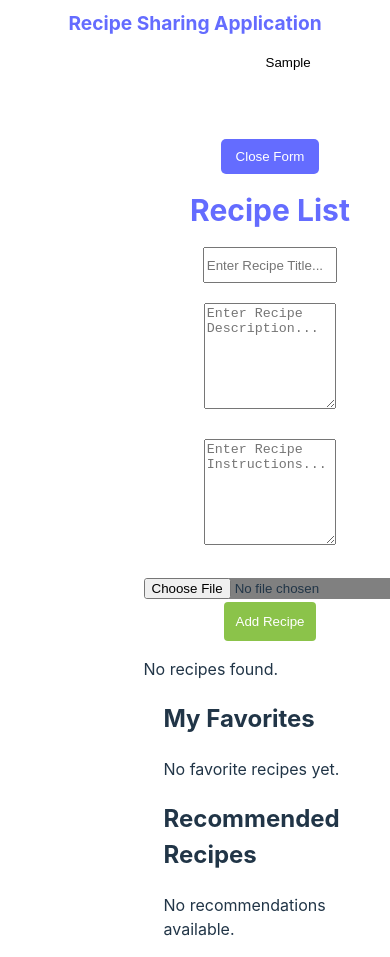
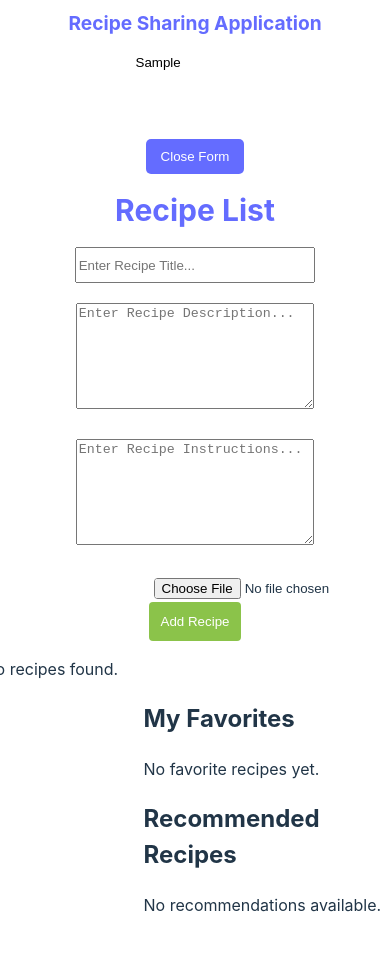
Before and after one commit to iamkayourday/recipe-sharing-app-dummy, a React (Vite) app: page /#/ in a window 390 px wide. Both pictures are taken after typing "Sample" into the empty fields and a click on the button "Add new Recipe". After the commit the page ends 933 px from the top, so only its background shows below. Built offline with nearby package versions, Linux system fonts and the light colour scheme.

Commit message:
paddings and margins

```diff
--- a/src/components/AddRecipeForm.jsx
+++ b/src/components/AddRecipeForm.jsx
@@ -75,7 +75,7 @@ const AddRecipeForm = () => {
         />
 
         {/* Input for uploading an image */}
-        <input style={{backgroundColor:'grey', cursor:'pointer', borderRadius:'4px', marginBottom:'3px'}}
+        <input className='img' style={{ cursor:'pointer', borderRadius:'4px', marginBottom:'3px'}}
           type="file"
           id="image"
           accept="image/*"
--- a/src/components/FavoritesList.jsx
+++ b/src/components/FavoritesList.jsx
@@ -9,7 +9,7 @@ const FavoritesList = () => {
   );
 
   return (
-    <div style={{paddingLeft:'20px'}}>
+    <div className='fav'>
       <h2>My Favorites</h2>
       {favorites.length > 0 ? (
         favorites.map((recipe) => (
--- a/src/components/RecipeList.jsx
+++ b/src/components/RecipeList.jsx
@@ -27,7 +27,7 @@ const RecipeList = () => {
 
 
   return (
-    <div style={{ marginLeft:"150px"}}>
+    <div >
       <SearchBar />
       {/* Button to toggle the Add Recipe Form */}
       <div style={{ textAlign: 'center', marginBottom: '20px' }}>
@@ -52,17 +52,19 @@ const RecipeList = () => {
       {showAddForm && <AddRecipeForm />}
       {filteredRecipes.length > 0 ? (
         filteredRecipes.map((recipe) => (
-          <div  className='list' key={recipe.id}>
+          <div className='list' key={recipe.id}>
             <h2 style={{ color: "slategray" }}>{recipe.title}</h2>
 
             {/* Display the recipe's image */}
-            {recipe.image ? (
-              <img src={recipe.image} alt={recipe.title} style={{ maxWidth: '150px', maxHeight:"150px" }} />
-            ) : (
-              <img src="https://via.placeholder.com/150" alt="recipe img" />
-            )}
-            <p style={{ height: 'auto',width:"500px" }}>Description: {recipe.description}</p>
-            <Link to={`/recipe/${recipe.id}`}>View Details for {recipe.title}</Link>
+            <div className='display'>
+              {recipe.image ? (
+                <img src={recipe.image} alt={recipe.title} style={{ maxWidth: '200px'  }} />
+              ) : (
+                <img  src="https://via.placeholder.com/150" alt="recipe img" />
+              )}
+              <p style={{ height: 'auto', width:"500px" }}>Description: {recipe.description}</p>
+              <Link to={`/recipe/${recipe.id}`}>View Details for {recipe.title}</Link>
+            </div>
           </div>
         ))
       ) : (
--- a/src/components/RecommendationsList.jsx
+++ b/src/components/RecommendationsList.jsx
@@ -10,7 +10,7 @@ const RecommendationsList = () => {
   }, [generateRecommendations]);
 
   return (
-    <div style={{paddingLeft:'20px'}}>
+    <div className='rec'>
       <h2>Recommended Recipes</h2>
       {recommendations.length > 0 ? (
         recommendations.map((recipe) => (
--- a/src/index.css
+++ b/src/index.css
@@ -107,7 +107,10 @@ textarea {
     font-size: 1.2em;
   }
   .search-input, .title, textarea {
-    width: 50%;
+    width: 55%;
+  }
+input.search-input {
+      margin-left: 150px;
   }
   .Add, .Del, .Edit {
     max-width: 250px; /* Limit button width on smaller screens */
@@ -129,6 +132,22 @@ textarea {
   margin-left: 120px;
 
 }
+.img {
+  margin-left: 170px;
+}
+div.display {
+  margin-left: 150px;
+  /* padding-left: 30px;
+  margin: 120px; */
+  /* display: flex; */
+  /* justify-content: center; */
+}
+.fav {
+  padding-left: 160px;
+}
+.rec {
+  padding-left: 160px;
+}
 }
 
 @media (prefers-color-scheme: light) {
```
